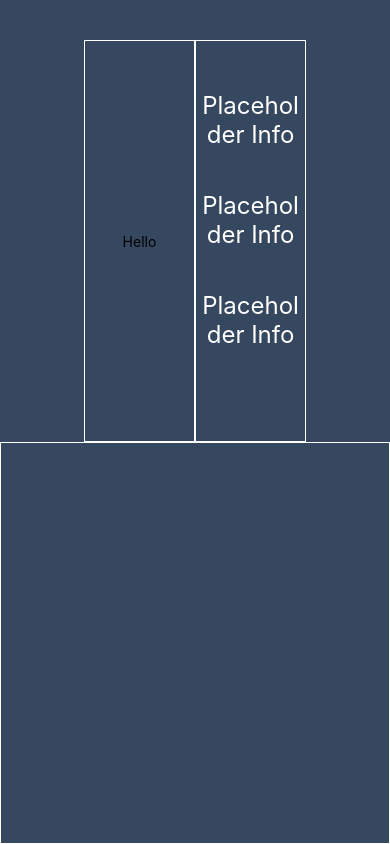
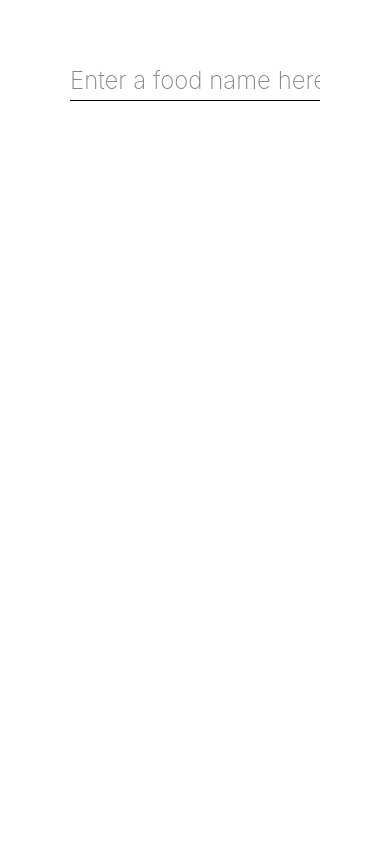
Before and after one commit to KihtrakRaknas/SmartBottleApp, a React Native app: screen / in a window 390 px wide. Built offline with nearby package versions, Linux system fonts and the light colour scheme.

Commit message:
Finished FoodConsumption UI

```diff
--- /dev/null
+++ b/AddFood.js
@@ -0,0 +1,99 @@
+import React from 'react';
+import { SafeAreaView, FlatList, Picker, StyleSheet, Text, View, TextInput, TouchableOpacity } from 'react-native';
+
+import  SearchableDropdown from 'react-native-searchable-dropdown';
+
+var  items  = [
+	{
+		id: 1,
+		name: 'Javascript'
+	},
+	{
+		id: 2,
+		name: 'Java'
+	},
+	{
+		id: 3,
+		name: 'Ruby'
+	},
+	{
+		id: 4,
+		name: 'React Native'
+	},
+	{
+		id: 5,
+		name: 'PHP'
+	},
+	{
+		id: 6,
+		name: 'Python'
+	},
+	{
+		id: 7,
+		name: 'Go'
+	},
+	{
+		id: 8,
+		name: 'Swift'
+	},
+];
+
+export default class AddFood extends React.Component {
+  render() {
+    return (
+        // <View style={styles.container}>
+
+        //     <Picker style={{width: '80%'}} selectedValue={this.state.food} onValueChange={(itemValue, itemIndex) => this.setState({food:itemValue})}>
+        //         <Picker.Item label="Orange" value="9" itemIndex='1'/>
+        //         <Picker.Item label="Apple" value="10" itemIndex='2'/>
+        //         <Picker.Item label="Orange" value="11" itemIndex='3'/>
+        //         <Picker.Item label="Apple" value="12" itemIndex='4'/>
+        //         <Picker.Item label="Orange" value="13" itemIndex='5'/>
+        //         <Picker.Item label="Apple" value="14" itemIndex='6'/>
+        //         <Picker.Item label="Orange" value="15" itemIndex='7'/>
+        //         <Picker.Item label="Apple" value="16" itemIndex='8'/>
+        //     </Picker>
+        //     <Text style = {styles.text}>{this.state.food + " liters of water."}</Text>
+
+        //     <Picker style={{width: '80%'}} selectedValue={this.state.time} onValueChange={(itemValue, itemIndex) => this.setState({food:itemValue})}>
+        //         <Picker.Item label="Breakfast" value="Breakfast" itemIndex='1'/>
+        //         <Picker.Item label="Lunch" value="Lunch" itemIndex='2'/>
+        //         <Picker.Item label="Dinner" value="Dinner" itemIndex='3'/>
+        //         <Picker.Item label="Snack" value="Snack" itemIndex='4'/>
+        //     </Picker>
+        //     <Text style = {styles.text}>{this.state.time + " selected."}</Text>
+
+        //  </View>
+        <View style={styles.container}>
+          <View style={styles.textinputbox}>
+            <TextInput style={styles.textinput} placeholder="Enter a food name here" placeholderTextColor="#888" underlineColorAndroid={'transparent'}></TextInput>
+          </View>
+        </View>
+    );
+  }
+}
+
+const styles = StyleSheet.create({
+    container: {
+        flex: 1,
+        // justifyContent: 'center',
+        paddingTop: 60,
+        alignItems: 'center',
+        backgroundColor: '#FFFFFF',
+      },
+      textinput: {
+        alignSelf: 'stretch',
+        fontSize: 24,
+        height: 40,
+        width: 250,
+        fontWeight: '200',
+        marginBottom: 0,
+        color: '#000',
+        textAlign: 'center'
+    },
+    textinputbox: {
+      borderBottomColor:'#000',
+      borderBottomWidth: 1,
+      marginBottom: 40,
+  },
+});
--- a/App.js
+++ b/App.js
@@ -3,13 +3,17 @@ import { StyleSheet, Text, View, Image } from 'react-native';
 
 import Regform from './Regform';
 import WaterConsumption from './WaterConsumption'
+import FoodConsumption from './FoodConsumption'
+import AddFood from './AddFood'
 
 export default class App extends React.Component {
   render() {
     return (
       <View style={styles.container}>
           {/* <Regform /> */}
-          <WaterConsumption/>
+          {/* <WaterConsumption/> */}
+          {/* <FoodConsumption/> */}
+          <AddFood/>
       </View>
     );
   }
@@ -18,6 +22,6 @@ export default class App extends React.Component {
 const styles = StyleSheet.create({
   container: {
     flex: 1,
-    backgroundColor:'#36485f',
+    backgroundColor:'#fafafa',
   },
 });
--- /dev/null
+++ b/FoodConsumption.js
@@ -0,0 +1,128 @@
+import React from 'react';
+import { SafeAreaView, View, FlatList, StyleSheet, Text, TouchableOpacity } from 'react-native';
+import Constants from 'expo-constants';
+
+const DATA = [
+                {
+                    id: '1',
+                    title: 'First Item',
+                    water: '0.22L'
+                },
+                {
+                    id: '2',
+                    title: 'Second Item',
+                    water: '0.07L'
+                },
+                {
+                    id: '3',
+                    title: 'Third Item',
+                    water: '0.16L'
+                },
+                {
+                    id: '4',
+                    title: 'First Item',
+                    water: '0.22L'
+                },
+                {
+                    id: '5',
+                    title: 'Second Item',
+                    water: '0.07L'
+                },
+                {
+                    id: '6',
+                    title: 'Third Item',
+                    water: '0.16L'
+                },
+                {
+                    id: '7',
+                    title: 'First Item',
+                    water: '0.22L'
+                },
+                {
+                    id: '8',
+                    title: 'Second Item',
+                    water: '0.07L'
+                },
+                {
+                    id: '9',
+                    title: 'Third Item',
+                    water: '0.16L'
+                }
+             ]
+
+function Item({title, water}) {
+    return (
+    <View style={styles.item}>
+        <Text style={styles.title}>{title}</Text>
+        <Text style={styles.water}>{water}</Text>
+    </View>)
+}
+
+export default class FoodConsumption extends React.Component {
+  render() {
+    return (
+        <View style={styles.container}>
+            <SafeAreaView style={styles.listcontainer}>
+                <FlatList
+                    data={DATA}
+                    renderItem={({item}) =><Item title={item.title} water={item.water}/>}
+                    keyExtractor={item => item.id}
+                />
+            </SafeAreaView>
+
+            <TouchableOpacity style={styles.button}>
+                <Text style={styles.btntext}>Add Food to List</Text>
+            </TouchableOpacity>
+        </View>
+
+    );
+  }
+}
+
+const styles = StyleSheet.create({
+    container: {
+        paddingTop: 20,
+        padding: 20,
+        flex: 1,
+        flexDirection: 'column',
+        flexWrap: 'nowrap',
+        alignItems: 'center',
+        justifyContent: 'center',
+        width: '100%'
+    },
+    listcontainer: {
+        flex: 1,
+        width: '100%',
+        marginTop: Constants.statusBarHeight,
+        marginBottom: 20
+    },
+    item: {
+        borderColor: '#aaa',
+        borderWidth: 1,
+        padding: 20,
+        marginVertical: 3,
+        marginHorizontal: 16,
+    },
+    title: {
+        fontSize: 32,
+        fontWeight: '200'
+    },
+    water: {
+        fontSize: 22,
+        fontWeight: '200'
+    },
+    button: {
+        alignSelf: 'stretch',
+        alignItems: 'center',
+        backgroundColor: '#03adfc',
+        padding: 20,
+        marginBottom: 40,
+        marginVertical: 3,
+        marginHorizontal: 16,
+    },
+    btntext: {
+        color: '#fff',
+        fontSize: 18,
+        fontWeight: '200',
+    }
+});
--- a/Regform.js
+++ b/Regform.js
@@ -9,18 +9,17 @@ export default class Regform extends React.Component {
                 <Text style={styles.header}>Registration</Text>
             </View>
             <View style={styles.textinputbox}>
-                <TextInput style={styles.textinput} placeholder="Username" placeholderTextColor="#fff" underlineColorAndroid={'transparent'}/>
+                <TextInput style={styles.textinput} placeholder="Username" placeholderTextColor="#888" underlineColorAndroid={'transparent'}/>
             </View>
             <View style={styles.textinputbox}>
-                <TextInput style={styles.textinput} placeholder="Email" placeholderTextColor="#fff" underlineColorAndroid={'transparent'}/>
+                <TextInput style={styles.textinput} placeholder="Email" placeholderTextColor="#888" underlineColorAndroid={'transparent'}/>
             </View>
             <View style={styles.textinputbox}>
-                <TextInput style={styles.textinput} placeholder="Password" placeholderTextColor="#fff" underlineColorAndroid={'transparent'}/>
+                <TextInput style={styles.textinput} placeholder="Password" placeholderTextColor="#888" underlineColorAndroid={'transparent'}/>
             </View>
             <TouchableOpacity style={styles.button}>
                 <Text style={styles.btntext}>Sign Up</Text>
             </TouchableOpacity>
-
       </View>
     );
   }
@@ -35,19 +34,18 @@ const styles = StyleSheet.create({
   },
   headerbox: {
       marginBottom: 60,
-      borderBottomColor: '#199187',
+      borderBottomColor: '#03adfc',
       borderBottomWidth: 2,
   },
   header: {
       fontSize: 36,
       justifyContent: 'center',
-      color: '#fff',
+      color: '#000',
       paddingBottom: 10,
-      borderBottomColor: '#199187',
-      borderBottomWidth: 5,
+      fontWeight: "bold"
   },
   textinputbox: {
-      borderBottomColor:'#f8f8f8',
+      borderBottomColor:'#000',
       borderBottomWidth: 1,
       marginBottom: 40,
   },
@@ -55,18 +53,20 @@ const styles = StyleSheet.create({
       alignSelf: 'stretch',
       fontSize: 24,
       height: 40,
+      fontWeight: '200',
       marginBottom: 0,
-      color: '#fff',
+      color: '#000',
   },
   button: {
       alignSelf: 'stretch',
       alignItems: 'center',
       padding: 20,
-      backgroundColor: '#59cbbd',
+      backgroundColor: '#03adfc',
       marginTop: 30,
   },
   btntext: {
       color: '#fff',
-      fontWeight: 'bold',
+      fontSize: 18,
+      fontWeight: '200',
   }
 });
--- a/WaterConsumption.js
+++ b/WaterConsumption.js
@@ -1,22 +1,53 @@
 import React from 'react';
-import { StyleSheet, Text, View, TextInput, TouchableOpacity } from 'react-native';
+import { StyleSheet, Text, View, TextInput, TouchableOpacity, Card } from 'react-native';
 
-export default class Regform extends React.Component {
+import CardView from 'react-native-rn-cardview'
+import ProgressCircle from 'react-native-progress-circle'
+
+export default class WaterConsumption extends React.Component {
   render() {
     return (
         <View style={styles.container}>
-            <View style={styles.item, styles.verticalcontainer}>
-                <View style={styles.verticalitem}>
-                    <Text>Hello</Text>
+            <CardView cardElevation={4} maxCardElevation={4} radius={40} backgroundColor={'#fff'} style={styles.item}>
+                 <View style={styles.verticalcontainer}>
+                    <View style={styles.verticalitem}>
+                        <ProgressCircle
+                            percent={30}
+                            radius={50}
+                            borderWidth={8}
+                            color="#03adfc"
+                            shadowColor="#999"
+                            bgColor="#fff">
+                            <Text style={{ fontSize: 22, color: '#000', fontWeight: '200'}}>{'30%'}</Text>
+                        </ProgressCircle>
+                    </View>
+                    <View style={styles.verticalitem}>
+                        <Text style={styles.infotext}>0.29L (Water)</Text>
+                        <Text style={styles.infotext}>0.49L (Food)</Text>
+                        <Text style={styles.infotext}>Daily Goal Met!</Text>
+                    </View>
                 </View>
-                <View style={styles.verticalitem}>
-                    <Text style={styles.infotext}>Placeholder Info</Text>
-                    <Text style={styles.infotext}>Placeholder Info</Text>
-                    <Text style={styles.infotext}>Placeholder Info</Text>
+            </CardView>
+            <View style={padding=10}>
+                <Text></Text>
+            </View>
+            <CardView cardElevation={10} maxCardElevation={10} radius={40} backgroundColor={'#fff'} style={styles.item}>
+                <View style={styles.verticalcontainer}>
+                    <View >
+                        <Text>Chart</Text>
+                    </View>
                 </View>
-            </View>
-            <View style={styles.item}>
-
+            </CardView>
+            <View style={styles.verticalcontainer}>
+                <TouchableOpacity style={styles.button}>
+                    <Text style={styles.btntext}>Previous</Text>
+                </TouchableOpacity>
+                <View style={styles.lineStyle}>
+                    <Text></Text>
+                </View>
+                <TouchableOpacity style={styles.button}>
+                    <Text style={styles.btntext}>Next</Text>
+                </TouchableOpacity>
             </View>
         </View>
     );
@@ -25,7 +56,8 @@ export default class Regform extends React.Component {
 
 const styles = StyleSheet.create({
     container: {
-        paddingTop: 40,
+        paddingTop: 80,
+        padding: 30,
         flex: 1,
         flexDirection: 'column',
         flexWrap: 'wrap',
@@ -35,9 +67,7 @@ const styles = StyleSheet.create({
     item: {
         width: '100%',
         alignItems: 'center',
-        height: '50%',
-        borderWidth: 1,
-        borderColor: '#fff',
+        height: '40%',
     },
     verticalcontainer: {
         flex: 1,
@@ -47,8 +77,6 @@ const styles = StyleSheet.create({
     verticalitem: {
         width: '50%',
         height: '100%',
-        borderWidth: 1,
-        borderColor: '#fff',
         flex: 1,
         justifyContent: 'center',
         alignItems: 'center'
@@ -57,7 +85,29 @@ const styles = StyleSheet.create({
         width: '100%',
         height: '25%',
         fontSize: 24,
-        color: '#fff',
-        textAlign: 'center'
+        color: '#000',
+        textAlign: 'center',
+        // textDecorationLine: 'underline',
+        fontWeight: '200'
+    },
+    button: {
+        // alignSelf: 'stretch',
+        alignItems: 'center',
+        // padding: 20,
+        backgroundColor: '#fff',
+        marginTop: 30,
+        width: '45%',
+        height: '30%',
+        justifyContent: 'center',
+        alignItems: 'center',
+        backgroundColor: '#03adfc'
+    },
+    btntext: {
+        color: '#000',
+        fontWeight: '200',
+        fontSize: 18,
+    },
+    lineStyle: {
+        padding: 10
     }
 });
--- a/package.json
+++ b/package.json
@@ -12,6 +12,12 @@
     "react": "16.8.3",
     "react-dom": "16.8.3",
     "react-native": "https://github.com/expo/react-native/archive/sdk-35.0.0.tar.gz",
+    "react-native-autocomplete-input": "^4.1.0",
+    "react-native-circular-progress": "^1.3.4",
+    "react-native-progress-circle": "^2.1.0",
+    "react-native-rn-cardview": "^1.0.4",
+    "react-native-searchable-dropdown": "^1.1.1",
+    "react-native-svg": "^9.13.3",
     "react-native-web": "^0.11.7"
   },
   "devDependencies": {
```
Also changed, not shown: 1 other file (tests, documents, lock files or other folders).
